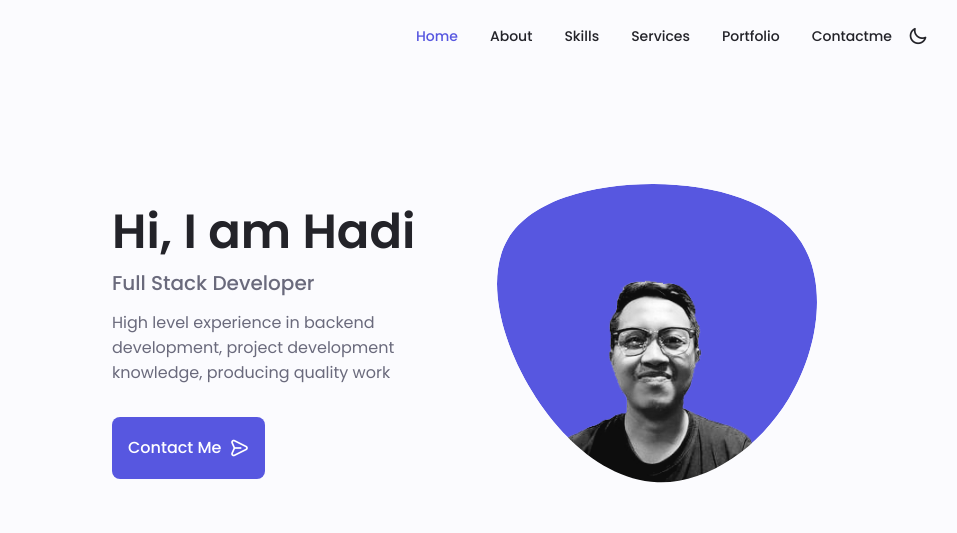
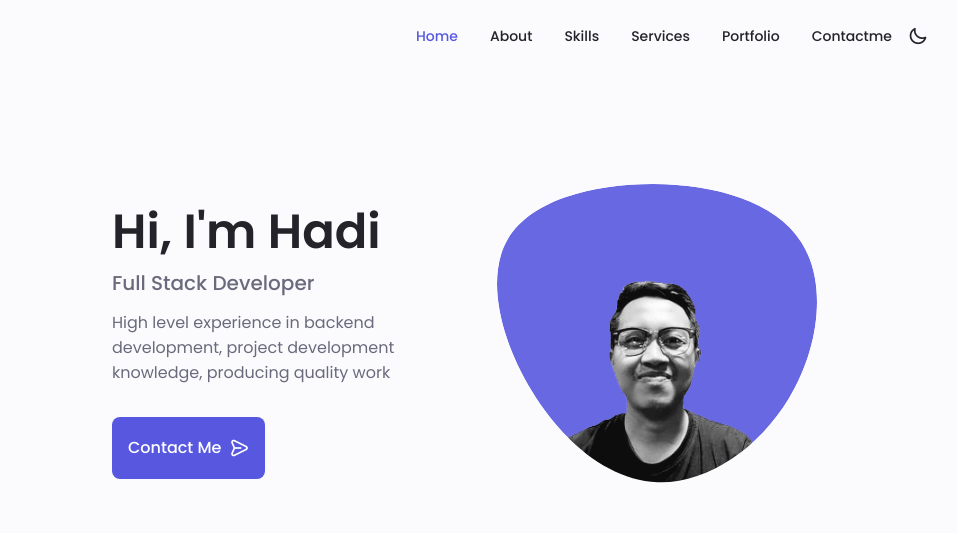
Before and after one commit to adisaputra7/portofolio_hadi, a plain HTML site: page index.html in a window 1280 px wide. Shown: the top 533 px of the page, 196-1153 px from the left. Drawn offline with nearby package versions, Linux system fonts and the light colour scheme.

Commit message:
revisi kolor

```diff
--- a/assets/css/styles.css
+++ b/assets/css/styles.css
@@ -22,6 +22,7 @@
   --container-color: #fff;
   --scroll-bar-color: hsl(var(--hue-color), 12%, 90%);
   --scroll-thumb-color: hsl(var(--hue-color), 12%, 80%);
+  --profile-color: hsl(var(--hue-color), 69%, 65%);
 
   /*========== Font and typography ==========*/
   --body-font: "Poppins", sans-serif;
@@ -298,8 +299,8 @@ img {
 }
 
 .home__blob {
-  width: 200px;
-  fill: var(--first-color);
+  width: 220px;
+  fill: var(--profile-color);
 }
 
 .home__blob-img {
--- a/index.html
+++ b/index.html
@@ -16,7 +16,9 @@
     <!--==================== CSS ====================-->
     <link rel="stylesheet" href="assets/css/styles.css" />
 
-    <title>Responsive Portfolio Website</title>
+    <title>Nur Hadi Saputra | Portfolio</title>
+    <Meta Content= 'Nur Hadi Saputra Porfolio, all about information of CV Nur Hadi Saputra' Name='Description'/>
+    <Meta Content='Full Stack Developer, Data Enginer, Nur Hadi Saputra Portfolio, CV Nur Hadi Saputra' Name='Keywords'/>
   </head>
   <body>
     <!--==================== HEADER ====================-->
@@ -93,17 +95,17 @@
                         0.00163737C136.23 0.303176 174.193 10.857 190.312 36.4879Z"/>
                     </mask>
                     <g mask="url(#mask0)">
-                        <path d="M190.312 36.4879C206.582 62.1187 201.309 102.826 182.328 134.186C163.346
-                        165.547 130.807 187.559 100.226 186.353C69.6454 185.297 41.0228 161.023 21.7403
-                        129.362C2.45775 97.8511 -7.48481 59.1033 6.67581 34.5279C20.9871 10.1032 59.7028
-                        -0.149132 97.9666 0.00163737C136.23 0.303176 174.193 10.857 190.312 36.4879Z"/>
+                        <path d="M190.312 36.4879C206.582 62.1187 201.309 102.826 182.328 134.186C163.346 165.547
+                        130.807 187.559 100.226 186.353C69.6454 185.297 41.0228 161.023 21.7403 129.362C2.45775
+                        97.8511 -7.48481 59.1033 6.67581 34.5279C20.9871 10.1032 59.7028 -0.149132 97.9666
+                        0.00163737C136.23 0.303176 174.193 10.857 190.312 36.4879Z"/>
                         <image class="home__blob-img" x='12' y='18' xlink:href="assets/img/hadi.png"/>
                     </g>
                 </svg>
             </div>
 
             <div class="home__data">
-                <h1 class="home__title">Hi, I am Hadi</h1>
+                <h1 class="home__title">Hi, I'm Hadi</h1>
                 <h3 class="home__subtitle">Full Stack Developer</h3>
                 <p class="home__description">High level experience in backend development, project development knowledge, producing quality work</p>
                 <a href="#contact" class="button button--flex">
```
Also changed, not shown: 1 other file.
